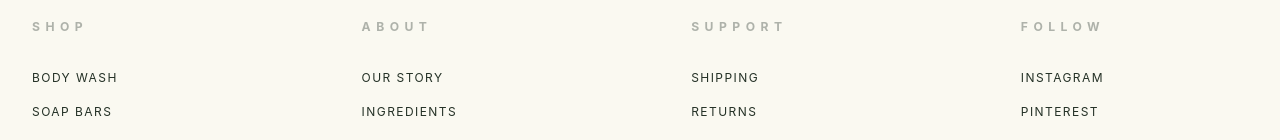
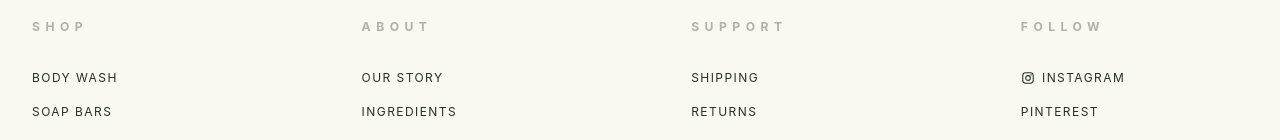
Before and after one commit to rajsingh-vks/Divine_Ressha_frontend, a Next.js app: page /cart in a window 1280 px wide. Shown: the part 809-949 px from the top of the page. Built offline with nearby package versions, Linux system fonts and the light colour scheme; no server answers.

Commit message:
social media

```diff
--- a/app/components/Footer.tsx
+++ b/app/components/Footer.tsx
@@ -8,7 +8,22 @@ export default function Footer() {
           <div key={group.heading} className="footer-group">
             <p className="footer-heading">{group.heading}</p>
             {group.links.map((link) => (
-              <a key={`${group.heading}-${link.label}`} href={link.href}>
+              <a
+                key={`${group.heading}-${link.label}`}
+                href={link.href}
+                target={link.href.startsWith('http') ? '_blank' : undefined}
+                rel={link.href.startsWith('http') ? 'noreferrer noopener' : undefined}
+                className="footer-link-inline"
+              >
+                {group.heading === 'FOLLOW' && link.label === 'INSTAGRAM' ? (
+                  <span className="footer-social-icon" aria-hidden="true">
+                    <svg width="14" height="14" viewBox="0 0 24 24" fill="none" xmlns="http://www.w3.org/2000/svg">
+                      <rect x="3" y="3" width="18" height="18" rx="5" stroke="currentColor" strokeWidth="1.8" />
+                      <circle cx="12" cy="12" r="4.1" stroke="currentColor" strokeWidth="1.8" />
+                      <circle cx="17.3" cy="6.7" r="1.2" fill="currentColor" />
+                    </svg>
+                  </span>
+                ) : null}
                 {link.label}
               </a>
             ))}
--- a/app/globals.css
+++ b/app/globals.css
@@ -1742,6 +1742,18 @@ img {
   transition: color 0.2s ease;
 }
 
+.footer-link-inline {
+  display: inline-flex !important;
+  align-items: center;
+  gap: 0.45rem;
+}
+
+.footer-social-icon {
+  display: inline-flex;
+  align-items: center;
+  justify-content: center;
+}
+
 .footer-group a:hover {
   color: #6d7669;
 }
--- a/lib/data/footer.ts
+++ b/lib/data/footer.ts
@@ -38,7 +38,7 @@ export const footerGroups: FooterGroup[] = [
   {
     heading: 'FOLLOW',
     links: [
-      { label: 'INSTAGRAM', href: '#' },
+      { label: 'INSTAGRAM', href: 'https://www.instagram.com/divineressha?igsh=MWdkaXYyMHcwb2p6cA==' },
       { label: 'PINTEREST', href: '#' },
     ],
   },
```
